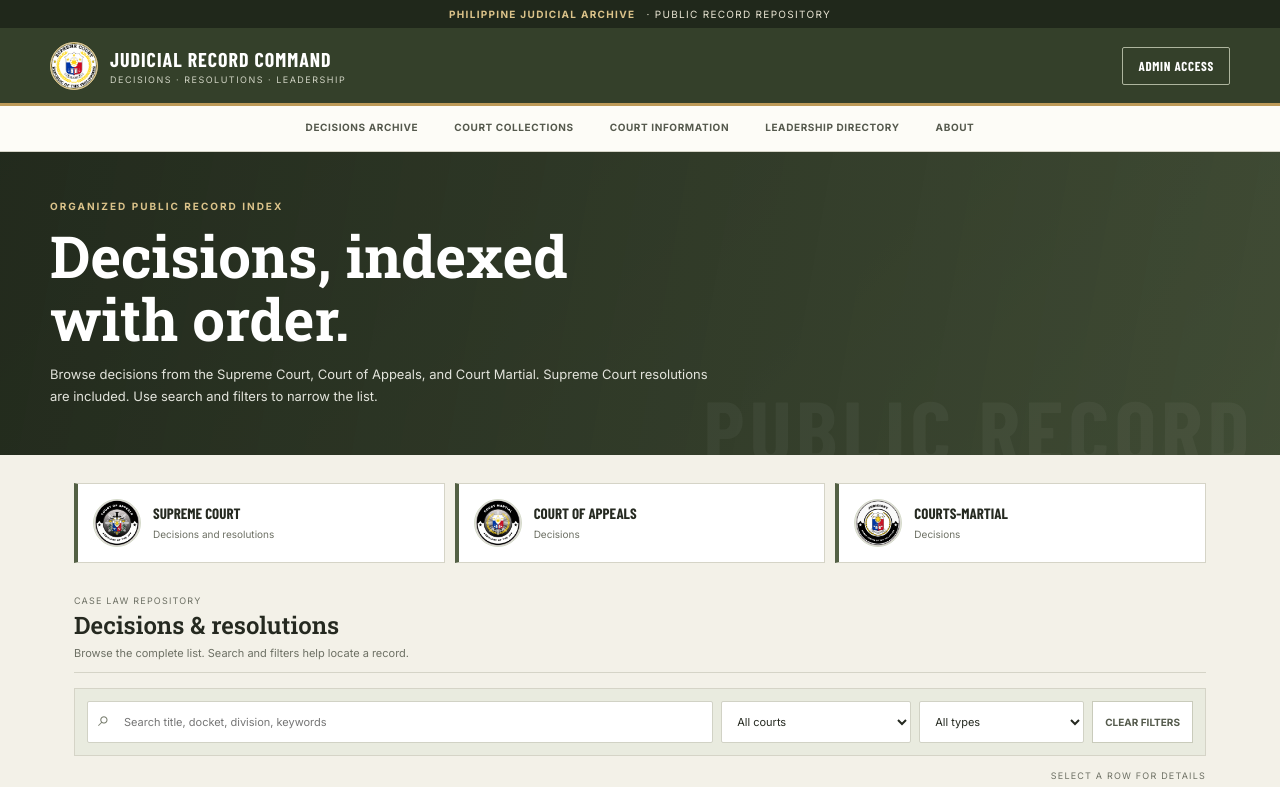
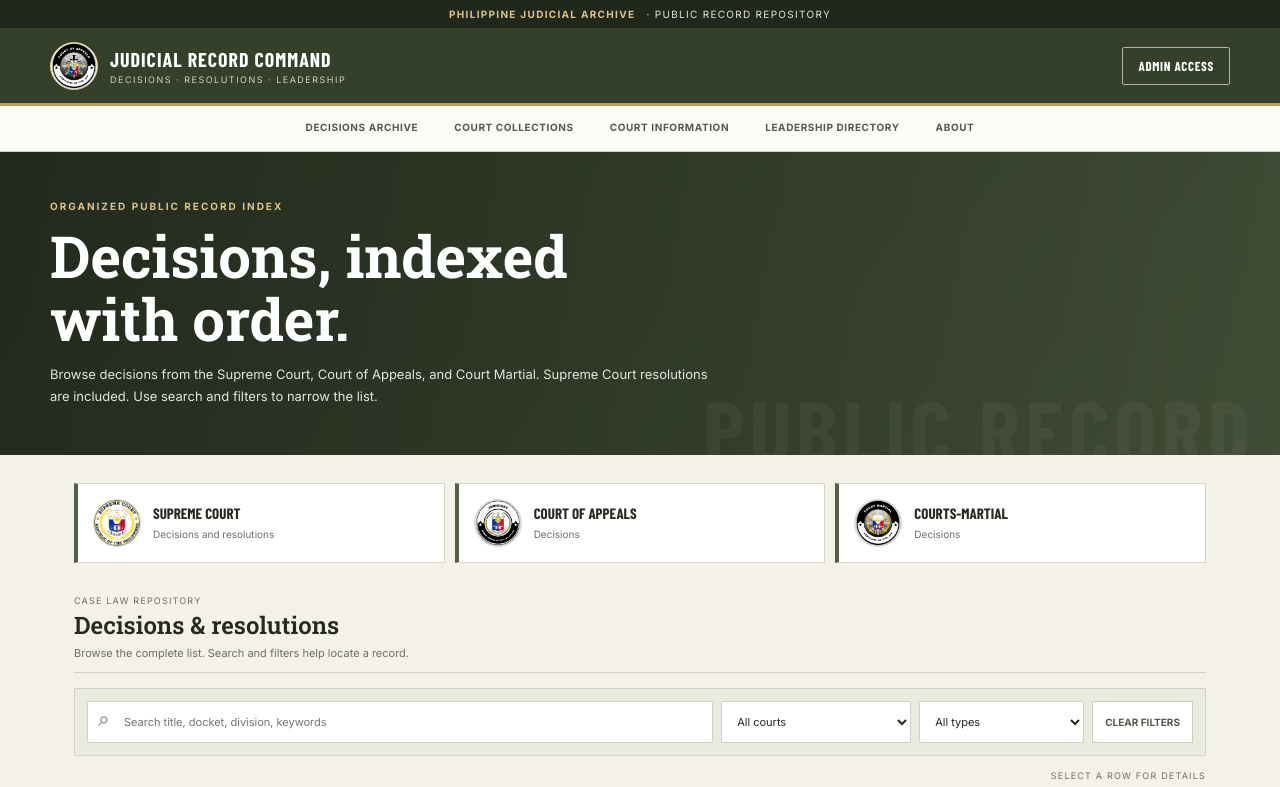
Before and after one commit to parjudiciaryph/judiciary.ph, a plain HTML site: page index.html in a window 1280 px wide. Shown: the top 787 px of the page. Drawn offline with nearby package versions, Linux system fonts and the light colour scheme.

Commit message:
Correct logo positions: keep Supreme Court and Court Martial, only exchange Judiciary and Court of Appeals

```diff
--- a/index.html
+++ b/index.html
@@ -22,11 +22,15 @@
 </head>
 <body>
   <div class="top-strip"><b>Philippine Judicial Archive</b> · Public record repository</div>
-  <header class="topbar"><a class="brand" href="#top" aria-label="Philippine Judicial Archive home"><span class="seal"><img src="IMG_f38f7ae3-5102-4b0a-8a1a-5417c4b7edd0.png" alt="Supreme Court seal"></span><span><strong>Judicial Record Command</strong><small>Decisions · Resolutions · Leadership</small></span></a><button class="admin-button" id="admin-open">Admin access</button></header>
+  <header class="topbar"><a class="brand" href="#top" aria-label="Philippine Judicial Archive home"><span class="seal"><img src="JOINT_SPECIAL_OPERATIONS_20261125_225253_0000.png" alt="Judiciary seal"></span><span><strong>Judicial Record Command</strong><small>Decisions · Resolutions · Leadership</small></span></a><button class="admin-button" id="admin-open">Admin access</button></header>
   <nav class="nav" aria-label="Main navigation"><a href="#archive">Decisions archive</a><a href="#courts">Court collections</a><a href="#court-information">Court information</a><a href="#leadership">Leadership directory</a><a href="#about">About</a></nav>
   <section class="hero" id="top"><div class="kicker">Organized public record index</div><h1>Decisions, indexed<br>with order.</h1><p>Browse decisions from the Supreme Court, Court of Appeals, and Court Martial. Supreme Court resolutions are included. Use search and filters to narrow the list.</p></section>
   <main class="main">
-    <section id="courts" aria-label="Court collections"><div class="court-grid"><article class="court-card"><span class="court-mark"><img src="JOINT_SPECIAL_OPERATIONS_20261125_225253_0000.png" alt="Judiciary seal"></span><div><strong>Supreme Court</strong><span>Decisions and resolutions</span></div></article><article class="court-card"><span class="court-mark"><img src="JOINT_SPECIAL_OPERATIONS_20261125_231103_0000.png" alt="Court Martial seal"></span><div><strong>Court of Appeals</strong><span>Decisions</span></div></article><article class="court-card"><span class="court-mark"><img src="JOINT_SPECIAL_OPERATIONS_20261125_230046_0000.png" alt="Court of Appeals seal"></span><div><strong>Courts-Martial</strong><span>Decisions</span></div></article></div></section>
+    <section id="courts" aria-label="Court collections"><div class="court-grid">
+      <article class="court-card"><span class="court-mark"><img src="IMG_f38f7ae3-5102-4b0a-8a1a-5417c4b7edd0.png" alt="Supreme Court seal"></span><div><strong>Supreme Court</strong><span>Decisions and resolutions</span></div></article>
+      <article class="court-card"><span class="court-mark"><img src="JOINT_SPECIAL_OPERATIONS_20261125_230046_0000.png" alt="Court of Appeals seal"></span><div><strong>Court of Appeals</strong><span>Decisions</span></div></article>
+      <article class="court-card"><span class="court-mark"><img src="JOINT_SPECIAL_OPERATIONS_20261125_231103_0000.png" alt="Court Martial seal"></span><div><strong>Courts-Martial</strong><span>Decisions</span></div></article>
+    </div></section>
     <section id="archive" aria-labelledby="archive-title"><div class="section-heading"><div><div class="eyebrow">Case law repository</div><h2 id="archive-title">Decisions &amp; resolutions</h2><p>Browse the complete list. Search and filters help locate a record.</p></div></div><div class="filter-panel"><div class="filters"><label class="search"><input class="control" id="search" type="search" placeholder="Search title, docket, division, keywords" aria-label="Search the decisions list"></label><select class="control" id="court-filter" aria-label="Filter by court"><option value="all">All courts</option><option>Supreme Court</option><option>Court of Appeals</option><option>Court Martial</option></select><select class="control" id="type-filter" aria-label="Filter by record type"><option value="all">All types</option><option>Decision</option><option>Resolution</option></select><button class="clear-button" id="clear">Clear filters</button></div></div><div class="toolbar"><span class="results" id="results" aria-live="polite"></span><span class="eyebrow">Select a row for details</span></div><div id="records-list"></div></section>
     <section class="court-info" id="court-information" aria-labelledby="court-information-title"><div class="section-heading"><div><div class="eyebrow">Court roles and jurisdiction</div><h2 id="court-information-title">About the courts</h2><p>Background information supplied for this project.</p></div></div><div class="court-detail-grid"><article class="court-detail"><h3>Supreme Court</h3><p>The Supreme Court is the highest court of the Judiciary, headed by the Chief Justice and up to six Associate Justices. The Chief Justice also leads the administration of the entire Judicial Branch. The Court interprets the Constitution and decides cases involving serious legal questions.</p></article><article class="court-detail"><h3>Court of Appeals</h3><p>The Court of Appeals is the intermediate appellate court between the Courts-Martial and the Supreme Court. It reviews final judgments, orders, and resolutions of the Courts-Martial and administrative decisions within its jurisdiction.</p></article><article class="court-detail"><h3>Courts-Martial</h3><p>The Courts-Martial are the trial courts of the Judiciary under the exclusive authority and supervision of the Judiciary. They exercise original jurisdiction over grave and capital felonies and other matters assigned by law.</p></article></div></section>
     <section class="leadership" id="leadership" aria-labelledby="leadership-title"><div class="section-heading"><div><div class="eyebrow">Positions in order · office holders</div><h2 id="leadership-title">Leadership directory</h2><p>Separate court directories; not a claim that one court supervises another.</p></div><button class="secondary-button" id="manage-roster">Manage directory</button></div><p class="leadership-intro">Add positions in the correct order and enter the current holder. Verify appointments and authority against official sources.</p><div class="roster-grid" id="roster"></div></section>
```
